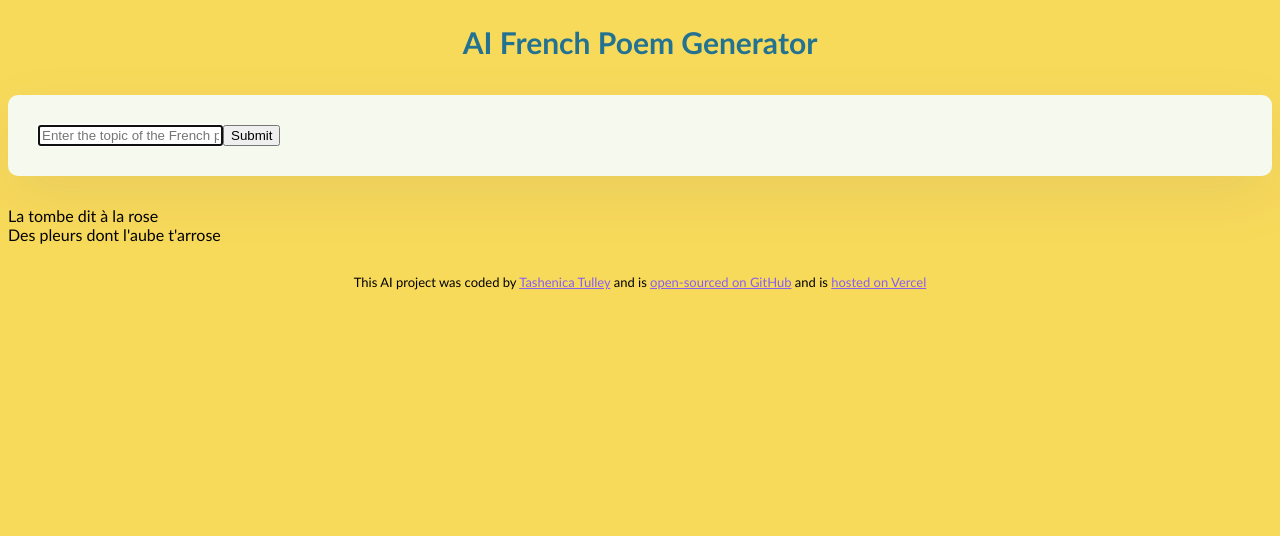
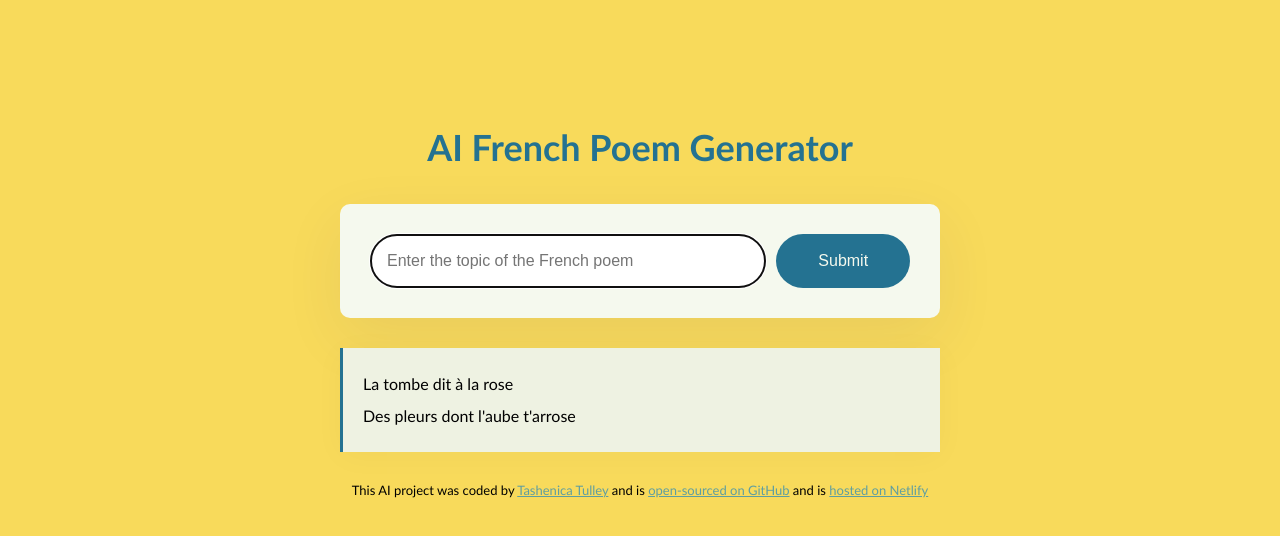
Before and after one commit to Tashenica/french-poem-generator, a plain HTML site: page index.html in a window 1280 px wide. Drawn offline with Linux system fonts and the light colour scheme.

Commit message:
Updated css

```diff
--- a/index.html
+++ b/index.html
@@ -4,9 +4,10 @@
     <meta charset="UTF-8" />
     <meta name="viewport" content="width=device-width, initial-scale=1.0" />
     <link rel="stylesheet" href="src/style.css" />
-    <title>AI Poem Generator</title>
+    <title>AI French Poem Generator</title>
   </head>
   <body>
+    <div class="container">
       <header>
         <h1>AI French Poem Generator</h1>
       </header>
@@ -19,11 +20,11 @@
             autofocus
             required
             autocomplete="off"
+            class="instructions"
           />
-        <input type="submit" />
+          <input type="submit" class="submit-button" />
         </form>
-
-      <div>
+        <div class="poem">
           La tombe dit à la rose
           <br />
           Des pleurs dont l'aube t'arrose
@@ -43,10 +44,14 @@
           open-sourced on GitHub</a
         >
         and is
-      <a href="https://french-poem-generator-five.vercel.app/" target="_blank"
-        >hosted on Vercel</a
+        <a
+          href="https://french-poem-generator-five.vercel.app/"
+          target="_blank"
+        >
+          hosted on Netlify</a
         >
       </footer>
+    </div>
 
     <script src="src/index.js"></script>
   </body>
--- a/src/style.css
+++ b/src/style.css
@@ -5,11 +5,11 @@ body {
 }
 
 a {
-  color: #885df1;
+  color: cadetblue;
 }
 
 .container {
-  margin: 150px auto;
+  margin: 120px auto;
   max-width: 600px;
 }
 
@@ -19,8 +19,8 @@ header {
 
 h1 {
   text-align: center;
-  font-weight: 600;
-  font-size: 30px;
+  font-weight: 800;
+  font-size: 36px;
   line-height: 1.5;
   color: #247291;
 }
@@ -35,7 +35,7 @@ form {
 }
 
 .instructions {
-  padding: 20px;
+  padding: 16px;
   border: 1px solid rgba(39, 33, 66, 0.5);
   width: 80%;
   font-size: 16px;
```
Lines whose indentation alone changed are shown as unchanged.
